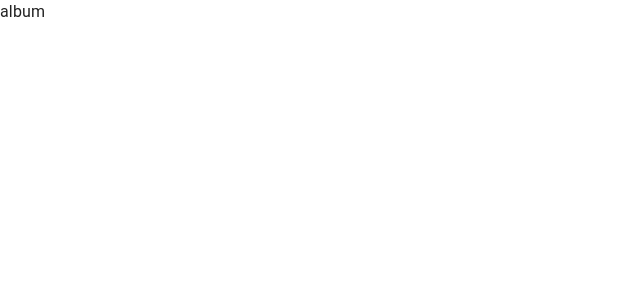
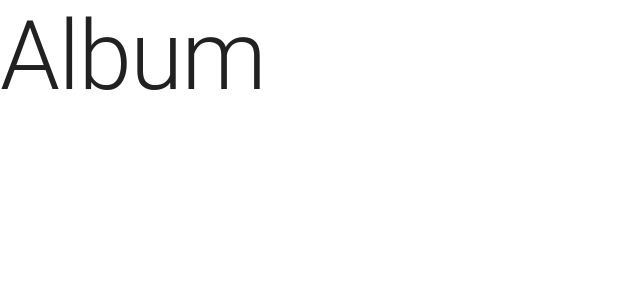
Before and after one commit to DannitaZz/rickymorty, a React (Create React App) app: page / in a window 1280 px wide. Shown: the top 300 px of the page, without its empty margins (0-640 px from the left). Built offline with nearby package versions, Linux system fonts and the light colour scheme.

Commit message:
typography is added to the album view

```diff
--- a/src/views/album.jsx
+++ b/src/views/album.jsx
@@ -1,7 +1,8 @@
 import React from 'react'
+import Typography from '@mui/material/Typography'
 
 export default function Album() {
   return (
-    <div>album</div>
+    <Typography variant="h1" component="div" gutterBottom>Album</Typography>
   )
 }
```
